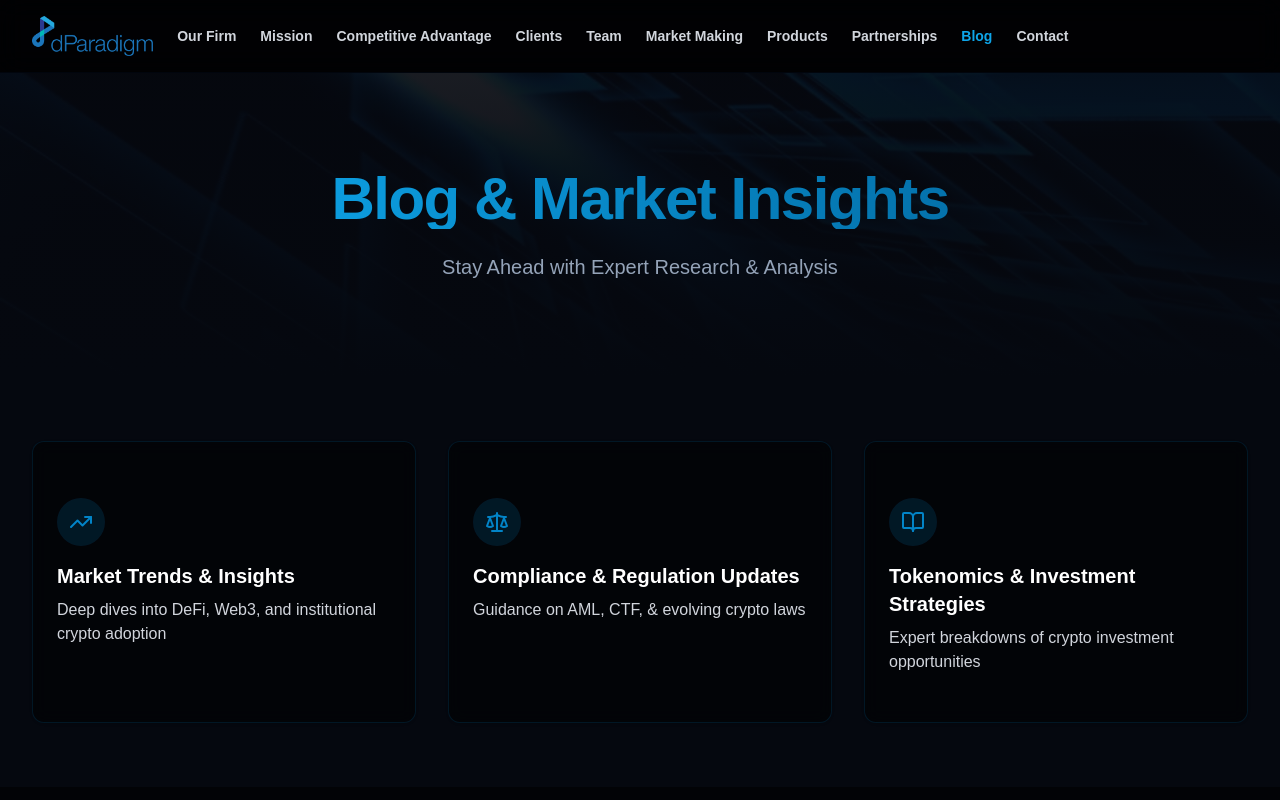
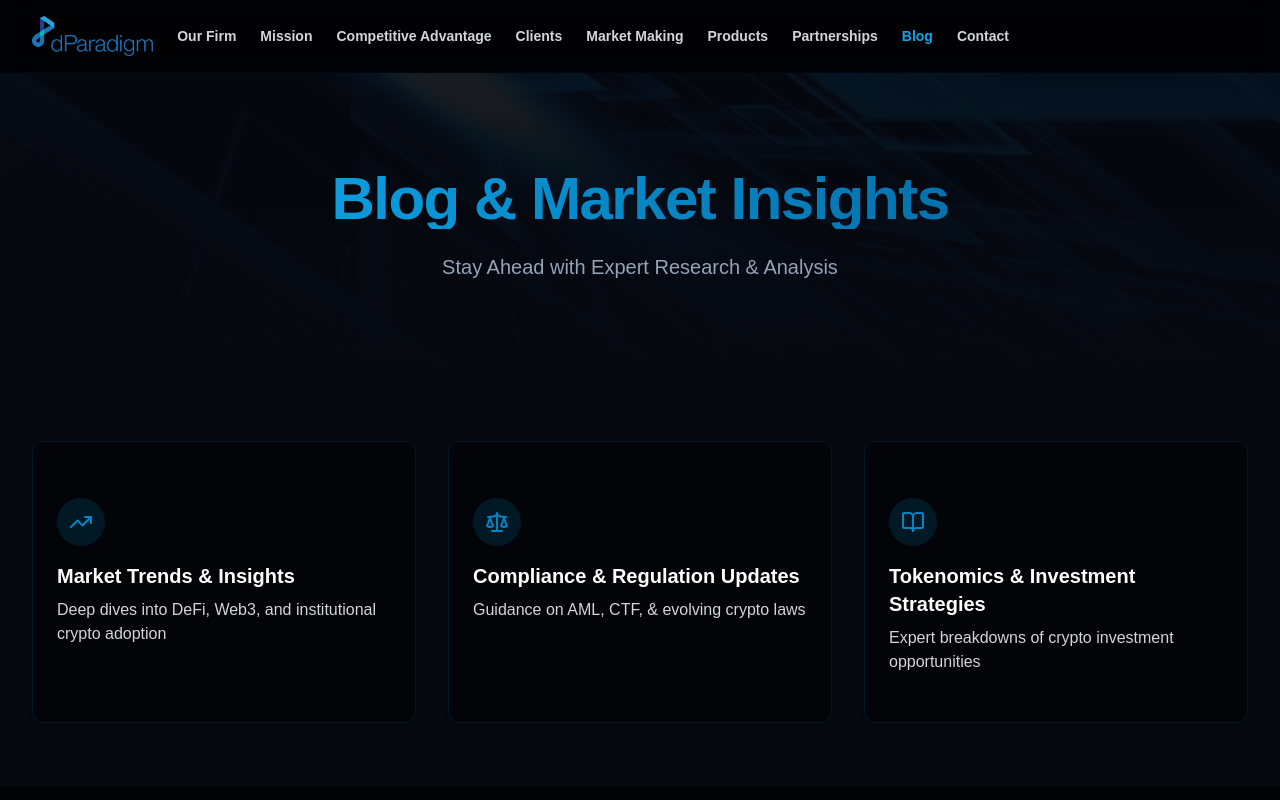
Before and after one commit to dParadigm-defi/dparadigm-landing, a Next.js app: page /blog in a window 1280 px wide. Shown: the top 800 px of the page. Built offline with nearby package versions, Linux system fonts and the light colour scheme; a web font is replaced by a local one.

Commit message:
feat: hide team page

```diff
--- a/app/team/page.tsx
+++ b/app/team/page.tsx
@@ -4,6 +4,7 @@ import { Header } from "@/components/header"
 import { Footer } from "@/components/footer"
 import { ContactCTA } from "@/components/contact-cta"
 import { Linkedin } from "lucide-react"
+import {redirect} from "next/navigation";
 
 const teamMembers = [
   {
@@ -77,6 +78,8 @@ const teamMembers = [
 ]
 
 export default function Team() {
+  // keep the team page but redirect it for now
+  redirect('/')
   return (
     <div className="flex min-h-screen flex-col bg-background">
       <Header />
--- a/components/header.tsx
+++ b/components/header.tsx
@@ -12,7 +12,7 @@ const navigation = [
   { name: "Mission", href: "/mission" },
   { name: "Advantage", href: "/advantage" },
   { name: "Clients", href: "/clients" },
-  { name: "Team", href: "/team" },
+  // { name: "Team", href: "/team" },
   { name: "Market Making", href: "/market-making" },
   { name: "Products", href: "/products" },
   { name: "Partnerships", href: "/partnerships" },
```
